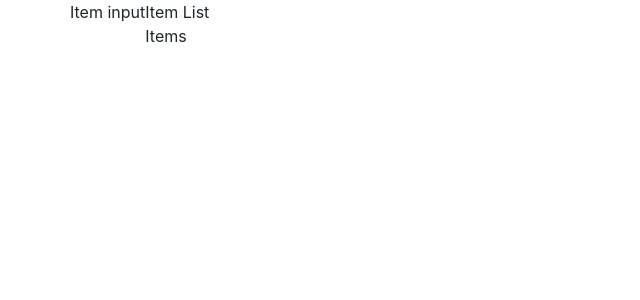
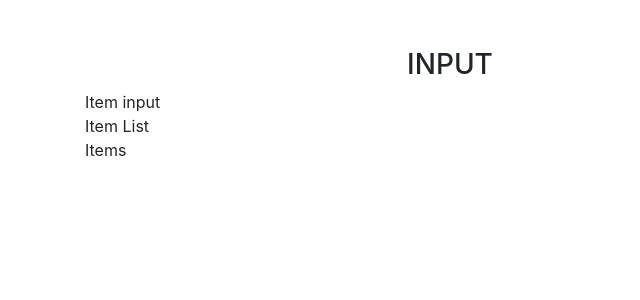
Before and after one commit to sumahs/react-add-delete-update-item, a React (Create React App) app: page / in a window 1280 px wide. Shown: the top 300 px of the page, without its empty margins (0-640 px from the left). Built offline with nearby package versions, Linux system fonts and the light colour scheme.

Commit message:
app component structure

```diff
--- a/src/App.js
+++ b/src/App.js
@@ -1,17 +1,49 @@
 import React, {Component} from 'react';
-import uuid from 'uuid';
+import {v4 as uuidv4} from 'uuid';
 import 'bootstrap/dist/css/bootstrap.min.css';
 import ItemList from './component/ItemList';
 import ItemInput from './component/ItemInput';
 //gitup setup
 class App extends Component{
+  state = {
+    items : [{id:1, title:"desktop"},{id:2, title:"laptop"},
+    {id:3, title:"ipad"}],
+    id: uuidv4(),
+    item: '',
+    editItem:false
+  };
+
+  handleChange =(e) =>{
+    console.log("handle change");
+  }
+  handleSubmit =(e) =>{
+    console.log("handle submit");
+  }
+  clearList =() =>{
+    console.log("clearList");
+  }
+  handleDelete =(id) =>{
+    console.log(`handle delete ${id}` );
+  }
+  handleEdit =(id) =>{
+    console.log(`handle edit ${id}`);
+  }
     render(){
       return (
-        <div >
-          <div className="container">
-            <div className="row">
-              <ItemInput/>
-              <ItemList/>
+        <div className="container">
+          <div className="row">
+            <div className="col-10 max-auto col-md-8 mt-5">
+              <h3 className="text-capitalize text-center">
+                INPUT
+              </h3>
+              <ItemInput item={this.state.item}
+                handleChange={this.handleChange}
+                handleSubmit={this.handleSubmit}
+                editItem={this.editItem}/>
+              <ItemList items={this.state.items}
+                handleDelete={this.handleDelete}
+                handleEdit={this.handleEdit}
+                clearList={this.clearList}/>
             </div>
           </div>
         </div>
```
